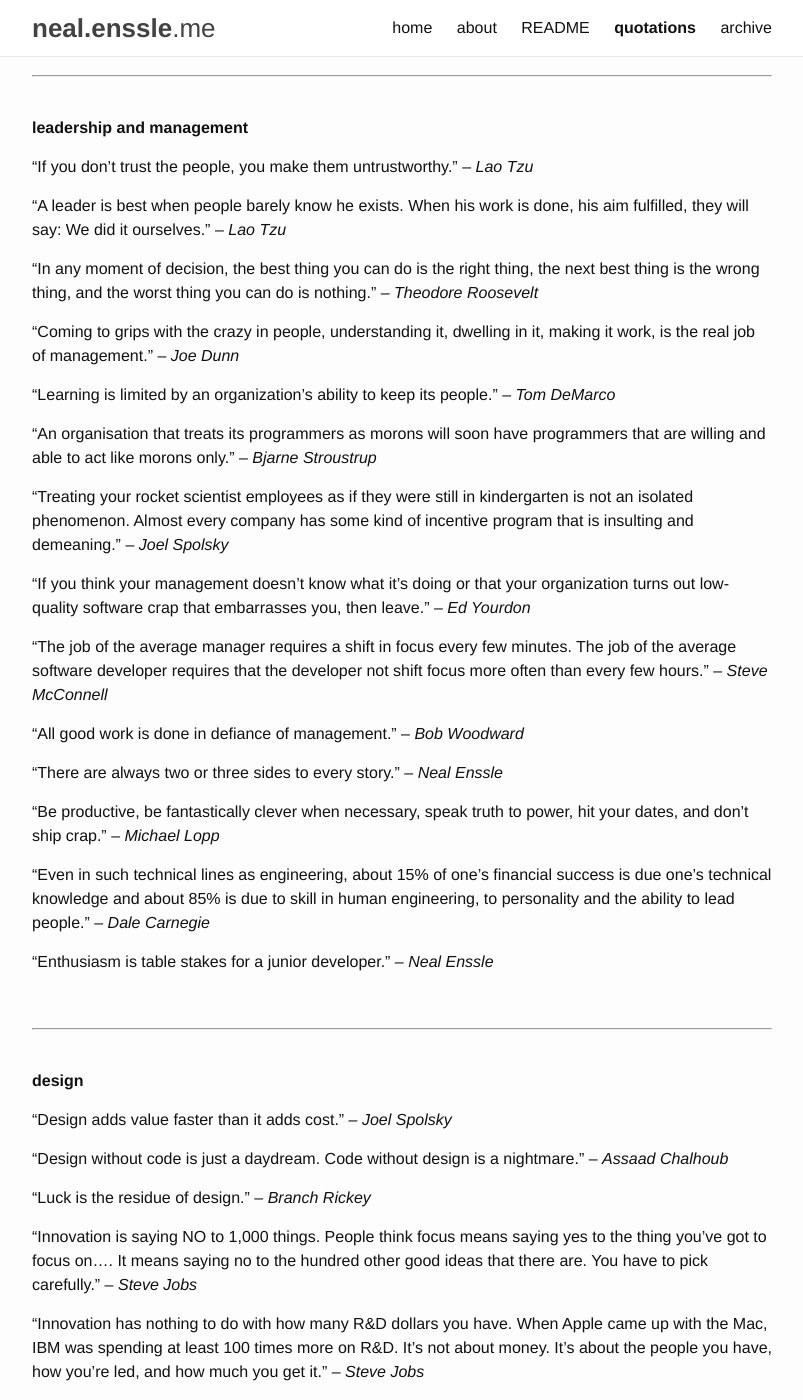
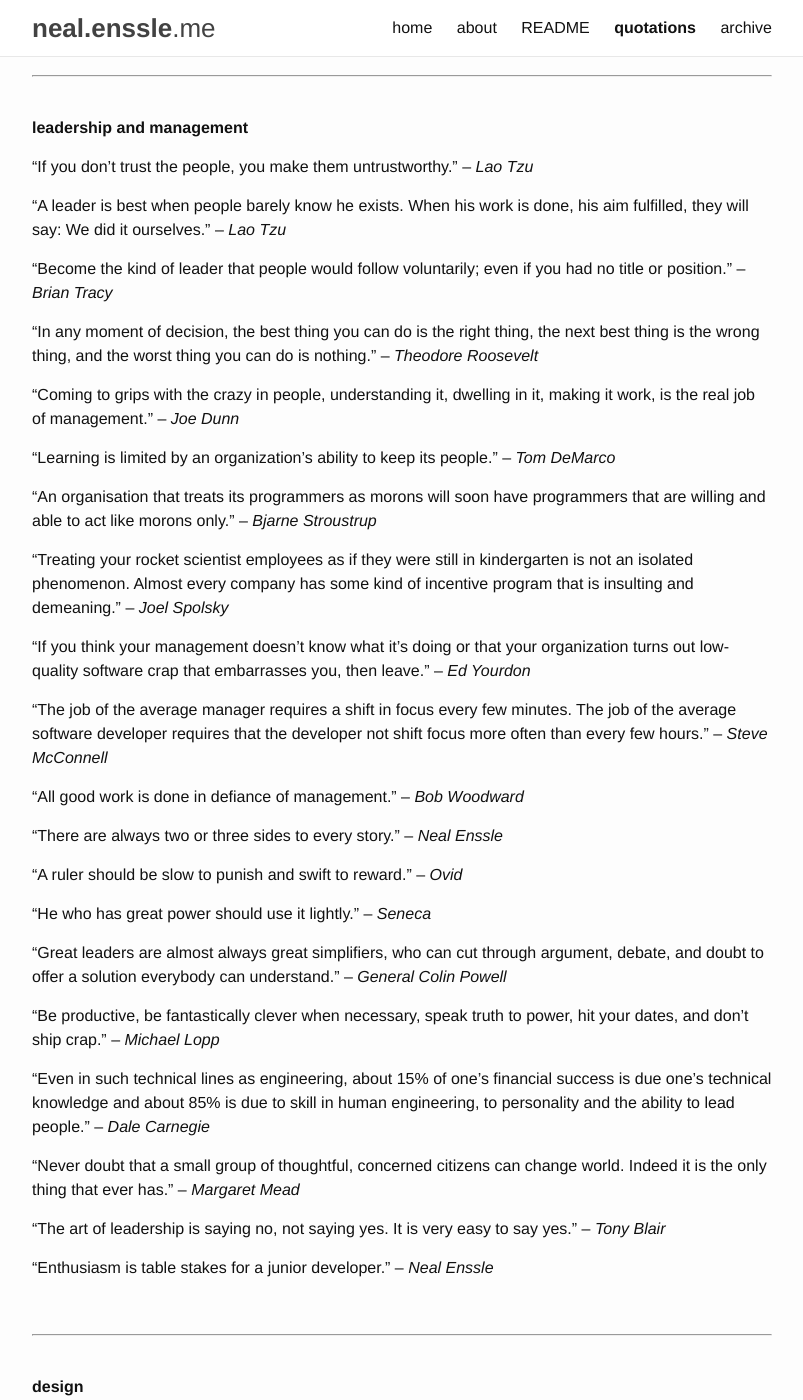
Before and after one commit to nealenssle/nealenssle.github.io, a Jekyll site: the page built from pages/quotes.md, in a window 1280 px wide and 1400 px high, scrolled down 2675 px. Shown: the whole window, without its empty margins (238-1041 px from the left). Built offline with Jekyll 4.4.1, drawn with Linux system fonts in a browser that asks for light colours.

Commit message:
Adding some leadership quotes.

```diff
--- a/pages/quotes.md
+++ b/pages/quotes.md
@@ -105,6 +105,8 @@ permalink: /quotes
 
 "A leader is best when people barely know he exists.  When his work is done, his aim fulfilled, they will say:  We did it ourselves." &ndash; _Lao Tzu_
 
+"Become the kind of leader that people would follow voluntarily; even if you had no title or position." &ndash; _Brian Tracy_
+
 "In any moment of decision, the best thing you can do is the right thing, the next best thing is the wrong thing, and the worst thing you can do is nothing." &ndash; _Theodore Roosevelt_
 
 "Coming to grips with the crazy in people, understanding it, dwelling in it, making it work, is the real job of management." &ndash; _Joe Dunn_
@@ -123,9 +125,19 @@ permalink: /quotes
 
 "There are always two or three sides to every story." &ndash; _Neal Enssle_
 
+"A ruler should be slow to punish and swift to reward." &ndash; _Ovid_
+
+"He who has great power should use it lightly." &ndash; _Seneca_
+
+"Great leaders are almost always great simplifiers, who can cut through argument, debate, and doubt to offer a solution everybody can understand." &ndash; _General Colin Powell_
+
 "Be productive, be fantastically clever when necessary, speak truth to power, hit your dates, and don't ship crap." &ndash; _Michael Lopp_
 
 "Even in such technical lines as engineering, about 15% of one's financial success is due one's technical knowledge and about 85% is due to skill in human engineering, to personality and the ability to lead people." &ndash; _Dale Carnegie_
+
+"Never doubt that a small group of thoughtful, concerned citizens can change world. Indeed it is the only thing that ever has." &ndash; _Margaret Mead_
+
+"The art of leadership is saying no, not saying yes. It is very easy to say yes." &ndash; _Tony Blair_
 
 "Enthusiasm is table stakes for a junior developer." &ndash; _Neal Enssle_
 
```
